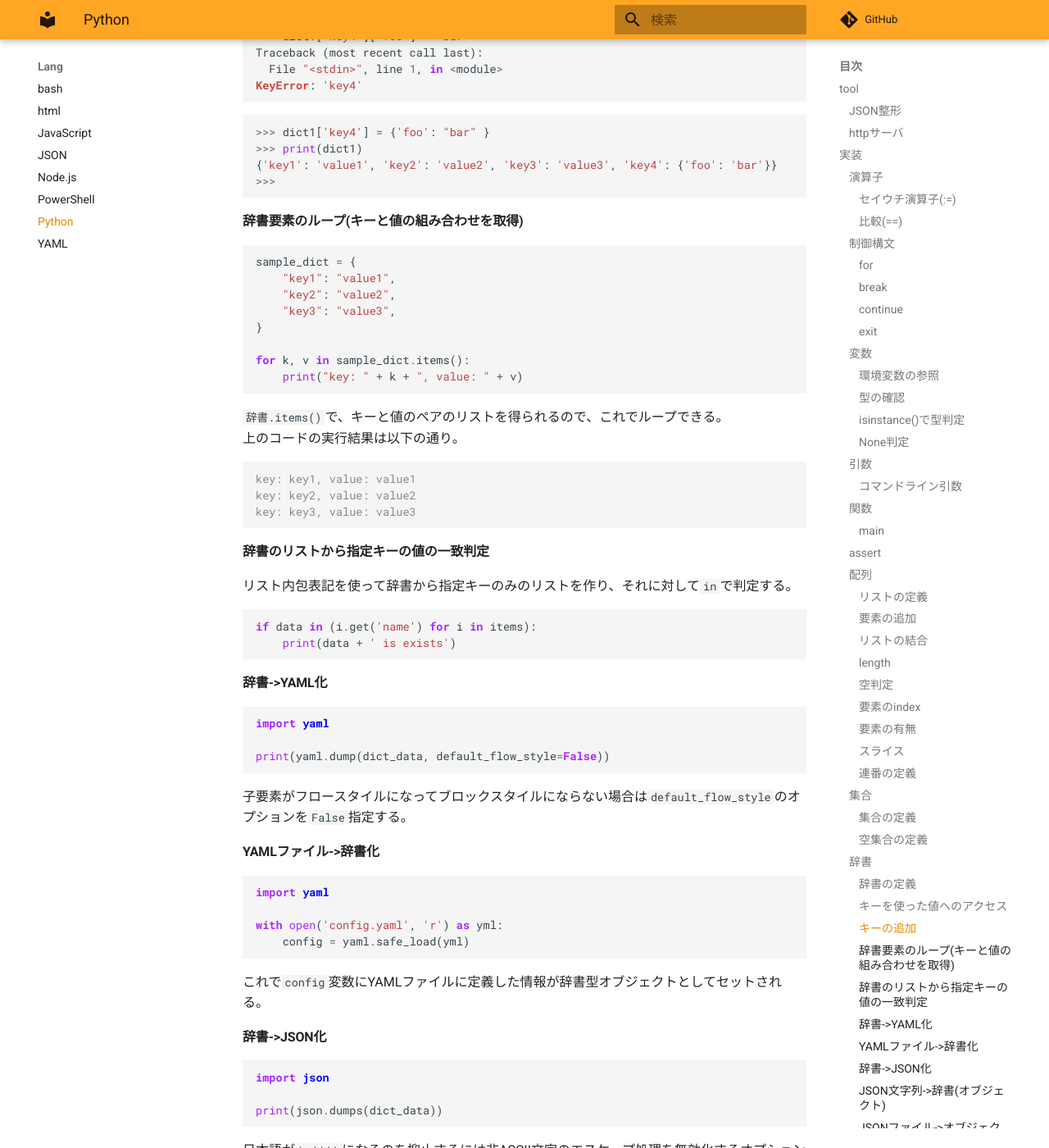
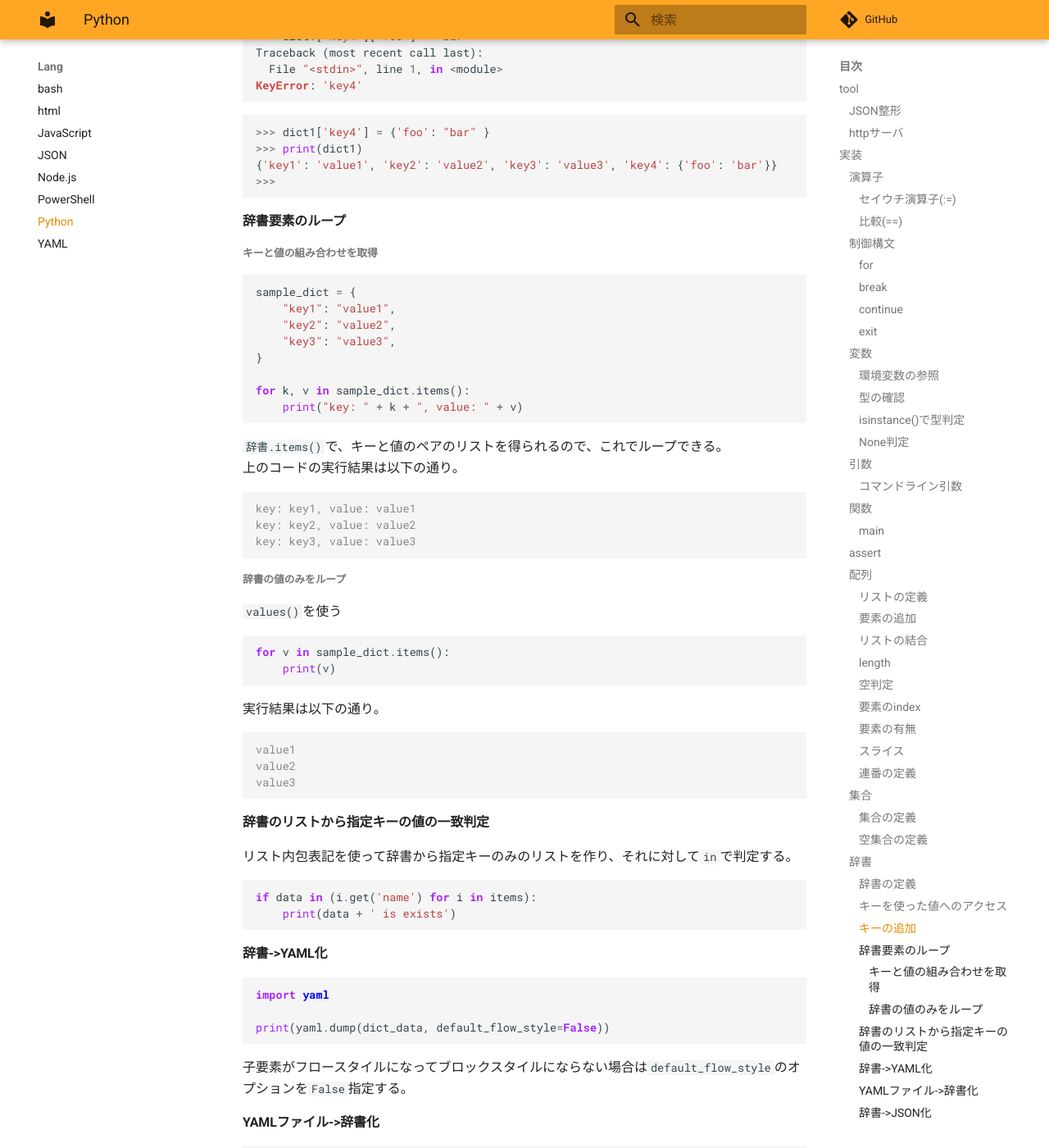
Before and after one commit to zaki-lknr/docs, an MkDocs documentation site: the page built from docs/lang/python.md, in a window 1280 px wide and 1400 px high, scrolled down 8232 px. Shown: the whole window at 82% size. Built offline with MkDocs 1.6.1 and Material for MkDocs 9.7.7, drawn with Linux system fonts in a browser that asks for light colours; comment, search, counter and statistics services are not loaded.

Commit message:
add: lang/python: dict.values()

````diff
--- a/docs/lang/python.md
+++ b/docs/lang/python.md
@@ -440,7 +440,9 @@ KeyError: 'key4'
 >>>
 ```
 
-#### 辞書要素のループ(キーと値の組み合わせを取得)
+#### 辞書要素のループ
+
+##### キーと値の組み合わせを取得
 
 ```python
 sample_dict = {
@@ -460,6 +462,23 @@ for k, v in sample_dict.items():
 key: key1, value: value1
 key: key2, value: value2
 key: key3, value: value3
+```
+
+##### 辞書の値のみをループ
+
+`values()`を使う
+
+```python
+for v in sample_dict.items():
+    print(v)
+```
+
+実行結果は以下の通り。
+
+```console
+value1
+value2
+value3
 ```
 
 #### 辞書のリストから指定キーの値の一致判定
````
